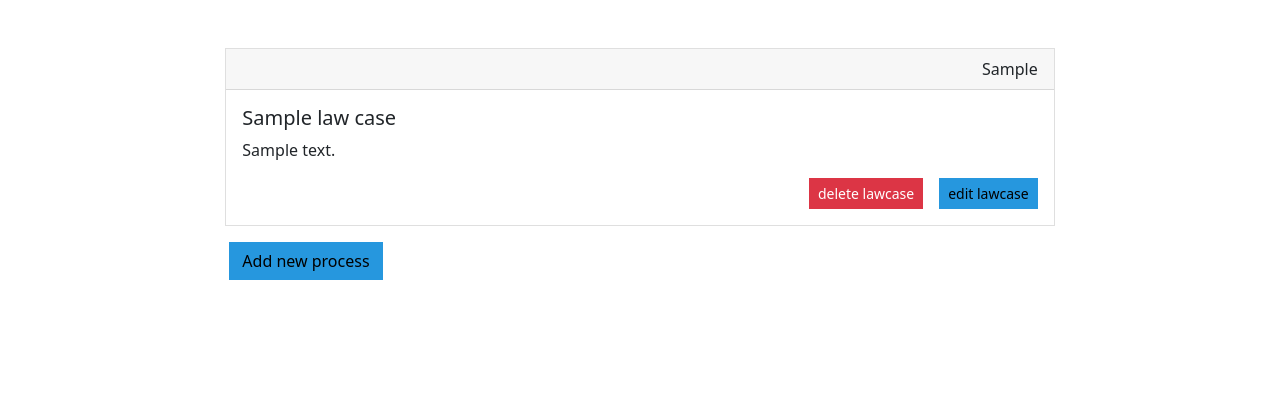
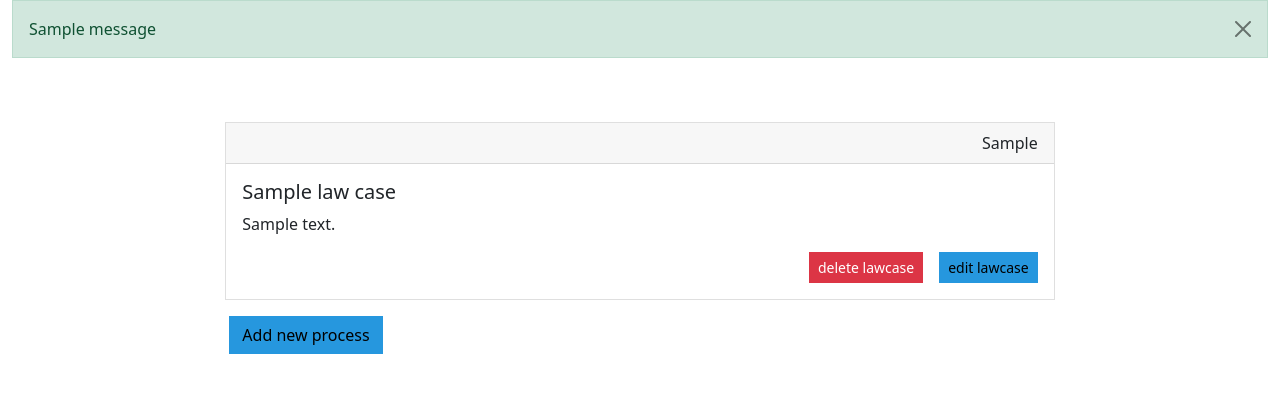
Before and after one commit to OpenLegalTech/django-legal-advice-builder, a Django app: template legal_advice_builder/templates/legal_advice_builder/admin/law_case_list.html in a window 1280 px wide. Shown: the part 16-409 px from the top of the page. Run offline with Django 3.2, Linux system fonts and the light colour scheme; the template is opened without the code that fills it: most values are stand-ins (such as "Sample title", 1, 10 or a date in 2020); one stand-in notice (Sample message) is shown; some libraries are stand-ins or nearby versions.

Commit message:
Add messages

```diff
--- a/legal_advice_builder/templates/legal_advice_builder/admin/base.html
+++ b/legal_advice_builder/templates/legal_advice_builder/admin/base.html
@@ -15,6 +15,14 @@
         </div>
     </nav>
     <div class="container-fluid">
+        {% if messages %}
+            {% for message in messages %}
+                <div class="alert alert-{{ message.tags }} alert-dismissible fade show" role="alert">
+                  {{ message }}
+                  <button type="button" class="btn-close" data-bs-dismiss="alert" aria-label="Close"></button>
+                </div>
+            {% endfor %}
+        {% endif %}
         {% block content %}{% endblock %}
     </div>
 </body>
--- a/legal_advice_builder/templates/legal_advice_builder/admin/law_case_list.html
+++ b/legal_advice_builder/templates/legal_advice_builder/admin/law_case_list.html
@@ -5,7 +5,7 @@
 <div class="row justify-content-center mt-5">
     <div class="col-8">
         {% for law_case in object_list %}
-        <div class="card">
+        <div class="card mt-3">
             <div class="card-header text-end">
                 {{ law_case.document.document_type }}
             </div>
```
Also changed, not shown: legal_advice_builder/templates/legal_advice_builder/admin/questionaire_detail.html (+4 -4 lines), legal_advice_builder/views.py (+12 -5 lines).
